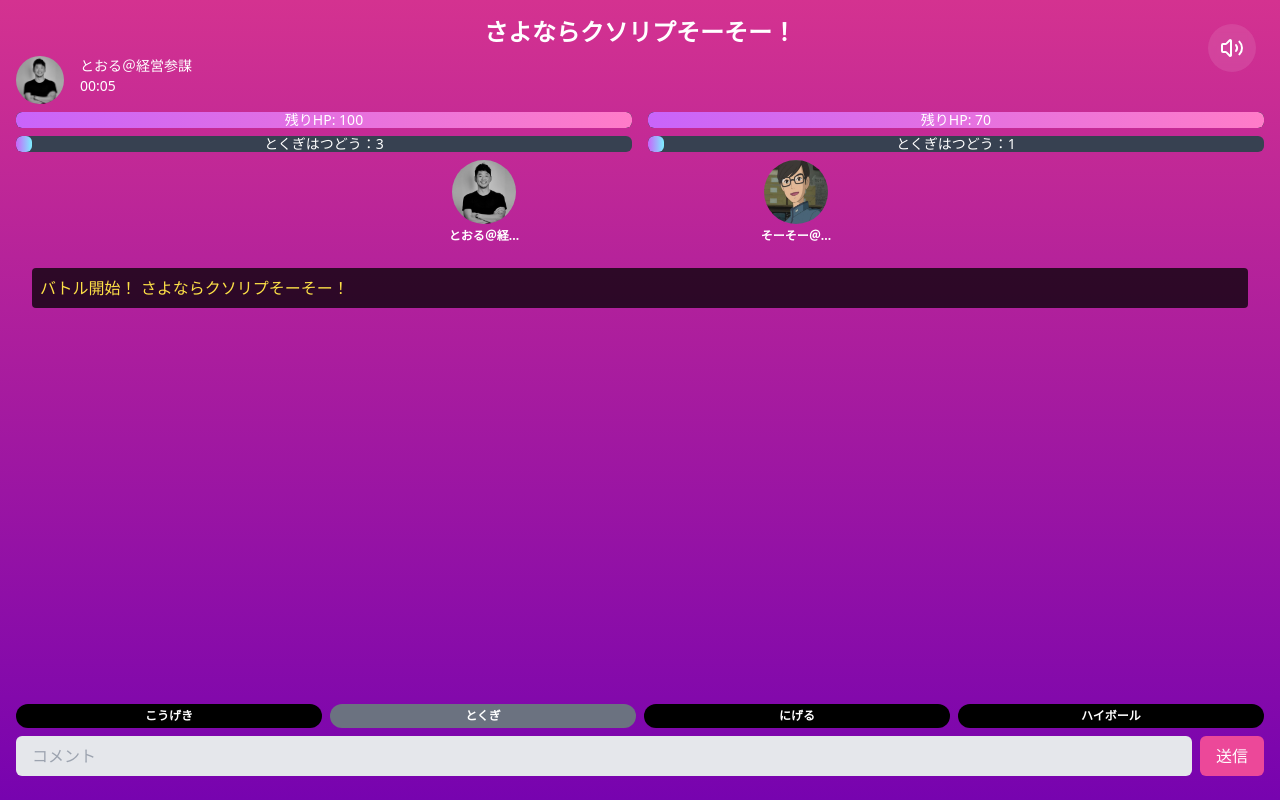
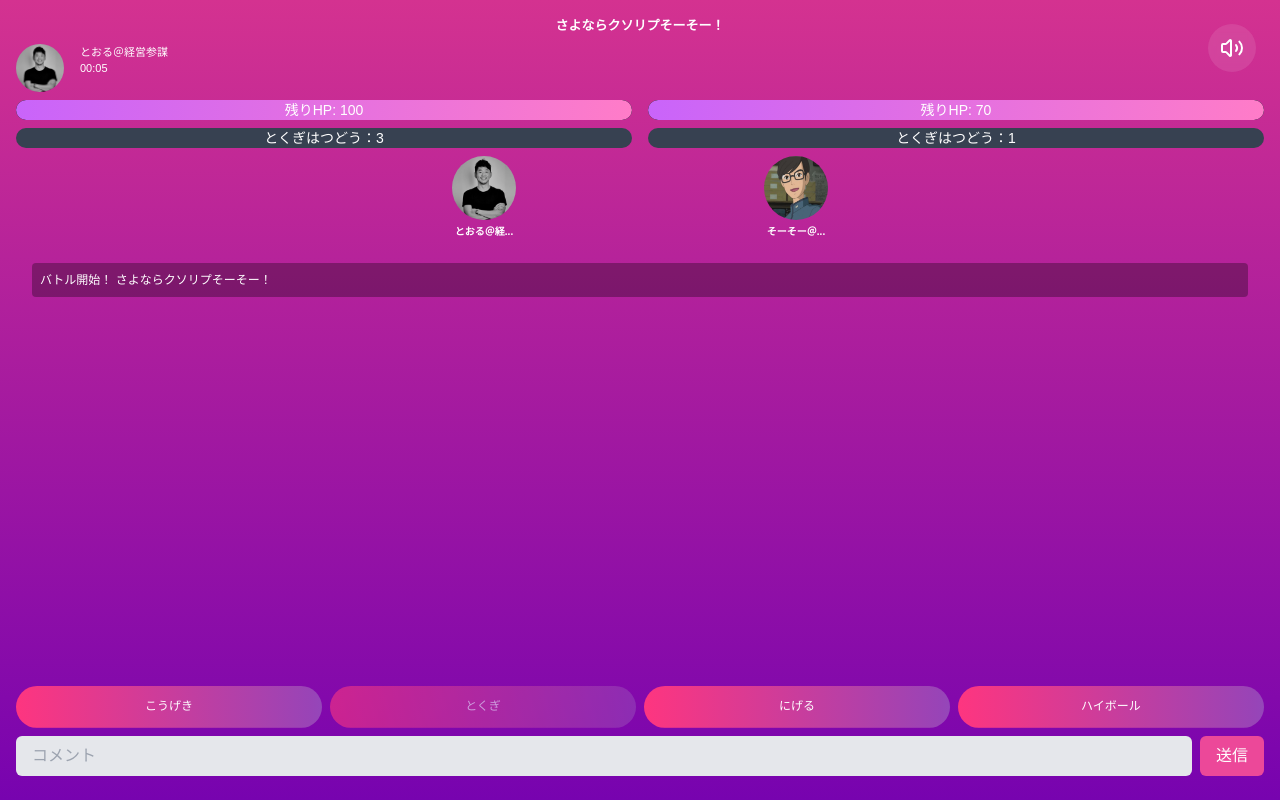
Before and after one commit to momopeee/battlefm, a React (Vite) app: page /battle1 in a window 1280 px wide. Built offline with nearby package versions, Linux system fonts and the light colour scheme.

Commit message:
Update Battle1Screen styles and fonts
Update font sizes, styles, and element dimensions in Battle1Screen.

```diff
--- a/src/components/CommentArea.tsx
+++ b/src/components/CommentArea.tsx
@@ -23,7 +23,7 @@ const CommentArea: React.FC<CommentAreaProps> = ({ comments }) => {
     >
       <div className="flex flex-col gap-2">
         {comments.map((comment, index) => (
-          <div key={index} className={`flex items-start gap-2 ${comment.isSystem ? 'text-yellow-300' : 'text-white'}`}>
+          <div key={index} className={`flex items-start gap-2 ${comment.isSystem ? 'text-white' : 'text-white'}`}>
             {!comment.isSystem && (
               <>
                 <img
@@ -34,13 +34,15 @@ const CommentArea: React.FC<CommentAreaProps> = ({ comments }) => {
                   className="w-8 h-8 rounded-full mt-1"
                 />
                 <div className="flex-1">
-                  <span className="font-bold">{comment.author}</span>
-                  <div className="bg-black/75 p-2 rounded-md mt-1 mb-1">{comment.text}</div>
+                  <span className="text-[11px] font-bold">{comment.author}</span>
+                  <div className="bg-black/30 p-2 rounded-md mt-1 mb-1">
+                    <p className="text-[12px] font-normal">{comment.text}</p>
+                  </div>
                 </div>
               </>
             )}
             {comment.isSystem && (
-              <span className="bg-black/75 w-full p-2 rounded">{comment.text}</span>
+              <span className="bg-black/30 w-full p-2 rounded text-[12px] font-normal">{comment.text}</span>
             )}
           </div>
         ))}
--- a/src/components/HPBar.tsx
+++ b/src/components/HPBar.tsx
@@ -11,9 +11,9 @@ const HPBar: React.FC<HPBarProps> = ({ currentHP, maxHP }) => {
 
   return (
     <div className="w-full">
-      <div className="bg-gray-700 rounded-md overflow-hidden relative">
+      <div className="bg-gray-700 rounded-xl overflow-hidden relative h-[20px]">
         <div
-          className="text-white rounded-md h-full p-2"
+          className="text-white rounded-xl h-full"
           style={{
             width: `${percentage}%`,
             backgroundImage: 'linear-gradient(270deg, rgba(255, 124, 200, 1), rgba(201, 100, 250, 1))'
--- a/src/components/SpecialGauge.tsx
+++ b/src/components/SpecialGauge.tsx
@@ -13,9 +13,9 @@ const SpecialGauge: React.FC<SpecialGaugeProps> = ({ currentValue, maxValue, lab
 
   return (
     <div className="w-full">
-      <div className="bg-gray-700 rounded-md overflow-hidden relative">
+      <div className="bg-gray-700 rounded-xl overflow-hidden relative h-[20px]">
         <div
-          className="text-white rounded-md h-full p-2"
+          className="text-white rounded-xl h-full"
           style={{
             width: `${percentage}%`,
             backgroundImage: 'linear-gradient(270deg, rgba(124, 238, 255, 1), rgba(201, 100, 250, 1))'
--- a/src/index.css
+++ b/src/index.css
@@ -72,6 +72,7 @@
   }
   body {
     @apply bg-background text-foreground;
+    font-family: "Hiragino Kaku Gothic ProN", "Hiragino Sans", sans-serif;
   }
 }
 
@@ -142,3 +143,31 @@
   width: 90%;
   background-image: linear-gradient(270deg, rgba(124, 238, 255, 1), rgba(201, 100, 250, 1));
 }
+
+/* Battle action button gradient */
+.battle-action-button {
+  position: relative;
+  display: flex;
+  justify-content: center;
+  align-items: center;
+  border-radius: 9999px;
+  padding: 10px 25px;
+  color: #fff;
+  line-height: 1.8;
+  text-decoration: none;
+  font-weight: 500;
+  background: linear-gradient(270deg, #3bade3 0%, #576fe6 25%, #9844b7 51%, #ff357f 100%);
+  background-position: 1% 50%;
+  background-size: 200% auto;
+  transition: all 0.3s ease-out;
+}
+
+.battle-action-button:hover:not(:disabled) {
+  color: #fff;
+  background-position: 99% 50%;
+}
+
+.battle-action-button:disabled {
+  opacity: 0.6;
+  cursor: not-allowed;
+}
--- a/src/pages/Battle1Screen.tsx
+++ b/src/pages/Battle1Screen.tsx
@@ -385,12 +385,13 @@ const Battle1Screen: React.FC = () => {
       style={{
         background: 'linear-gradient(180deg, rgba(212, 50, 144, 1), rgba(119, 3, 175, 1))',
         backgroundSize: 'cover',
-        backgroundPosition: 'center'
+        backgroundPosition: 'center',
+        fontFamily: '"Hiragino Kaku Gothic ProN", "Hiragino Sans", sans-serif'
       }}
     >
       {/* Top section with title and timer */}
       <div className="text-center mb-2">
-        <h1 className="text-2xl font-bold mb-2">さよならクソリプそーそー！</h1>
+        <h1 className="text-[13px] font-bold mb-2">さよならクソリプそーそー！</h1>
         <div className="flex items-start justify-start gap-4">
           <img
             src={player.icon}
@@ -398,8 +399,8 @@ const Battle1Screen: React.FC = () => {
             className="w-12 h-12 rounded-full"
           />
           <div className="flex flex-col items-start">
-            <span className="text-sm">{player.name}</span>
-            <p className="text-sm">{formatTime(battleTimer)}</p>
+            <span className="text-[11px]">{player.name}</span>
+            <p className="text-[11px]">{formatTime(battleTimer)}</p>
           </div>
         </div>
       </div>
@@ -438,7 +439,7 @@ const Battle1Screen: React.FC = () => {
             alt={player.name}
             className="w-16 h-16 rounded-full"
           />
-          <span className="font-bold mt-1 truncate w-20 text-center text-xs">
+          <span className="font-bold mt-1 truncate w-20 text-center text-[10px]">
             {player.name.length > 5 ? `${player.name.substring(0, 5)}...` : player.name}
           </span>
         </div>
@@ -449,7 +450,7 @@ const Battle1Screen: React.FC = () => {
             alt={opponent1.name}
             className="w-16 h-16 rounded-full"
           />
-          <span className="font-bold mt-1 truncate w-20 text-center text-xs">
+          <span className="font-bold mt-1 truncate w-20 text-center text-[10px]">
             {opponent1.name.length > 5 ? `${opponent1.name.substring(0, 5)}...` : opponent1.name}
           </span>
         </div>
@@ -463,12 +464,12 @@ const Battle1Screen: React.FC = () => {
 
       {/* Battle actions at bottom */}
       <div className="mt-auto">
-        {/* Battle actions - slimmer buttons with consistent text size */}
+        {/* Battle actions buttons with new styling */}
         <div className="grid grid-cols-4 gap-2 mb-2">
           <button
             onClick={handlePlayerAttack}
             disabled={!isPlayerTurn || isBattleOver}
-            className={`py-1 px-4 rounded-full font-bold text-white text-xs ${!isPlayerTurn || isBattleOver ? 'bg-gray-500' : 'bg-black'}`}
+            className={`battle-action-button text-xs ${!isPlayerTurn || isBattleOver ? 'opacity-60' : ''}`}
           >
             こうげき
           </button>
@@ -476,7 +477,7 @@ const Battle1Screen: React.FC = () => {
           <button
             onClick={handlePlayerSpecial}
             disabled={!isPlayerTurn || isBattleOver || !specialAttackAvailable}
-            className={`py-1 px-4 rounded-full font-bold text-white text-xs ${!isPlayerTurn || isBattleOver || !specialAttackAvailable ? 'bg-gray-500' : 'bg-black'}`}
+            className={`battle-action-button text-xs ${!isPlayerTurn || isBattleOver || !specialAttackAvailable ? 'opacity-60' : ''}`}
           >
             とくぎ
           </button>
@@ -484,7 +485,7 @@ const Battle1Screen: React.FC = () => {
           <button
             onClick={handleRunAway}
             disabled={!isPlayerTurn || isBattleOver}
-            className={`py-1 px-4 rounded-full font-bold text-white text-xs ${!isPlayerTurn || isBattleOver ? 'bg-gray-500' : 'bg-black'}`}
+            className={`battle-action-button text-xs ${!isPlayerTurn || isBattleOver ? 'opacity-60' : ''}`}
           >
             にげる
           </button>
@@ -492,7 +493,7 @@ const Battle1Screen: React.FC = () => {
           <button
             onClick={handleHighball}
             disabled={!isPlayerTurn || isBattleOver}
-            className={`py-1 px-4 rounded-full font-bold text-white text-xs ${!isPlayerTurn || isBattleOver ? 'bg-gray-500' : 'bg-black'}`}
+            className={`battle-action-button text-xs ${!isPlayerTurn || isBattleOver ? 'opacity-60' : ''}`}
           >
             ハイボール
           </button>
--- a/tailwind.config.ts
+++ b/tailwind.config.ts
@@ -111,7 +111,8 @@ export default {
 			},
 			fontFamily: {
 				'game': ['"Noto Sans JP"', 'sans-serif'],
-				'pixel': ['"Press Start 2P"', 'cursive']
+				'pixel': ['"Press Start 2P"', 'cursive'],
+				'hiragino': ['"Hiragino Kaku Gothic ProN"', '"Hiragino Sans"', 'sans-serif']
 			}
 		}
 	},
```
